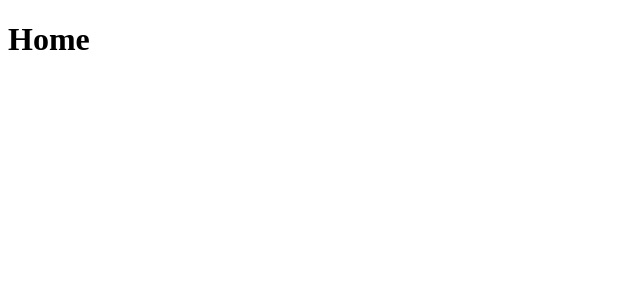
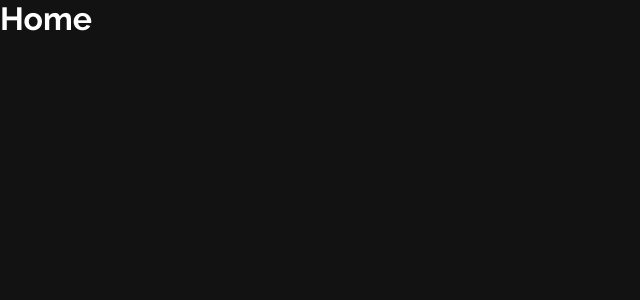
Before and after one commit to ericksvaguilar/portfolio, a Next.js app: page / in a window 1280 px wide. Shown: the top 300 px of the page, without its empty margins (0-640 px from the left). Built offline with nearby package versions, Linux system fonts and the light colour scheme.

Commit message:
:lipstick: add first variables, resets and global styles

```diff
--- a/styles/global.css
+++ b/styles/global.css
@@ -1,3 +1,30 @@
+/* Variables */
+:root {
+	--dark-tone-ink: #121212;
+	--lost-at-sea: #8f9ba8;
+	--white: #fff;
+}
+
+/* Reset */
+*,
+*::before,
+*::after {
+	margin: 0;
+	padding: 0;
+	box-sizing: border-box;
+}
+
+h1 {
+	font-family: 'Raleway', sans-serif;
+	color: var(--white);
+}
+
+body {
+	font-family: 'Lusitana';
+	background-color: var(--dark-tone-ink);
+	color: var(--lost-at-sea);
+}
+
 /* Fonts */
 @font-face {
 	font-family: 'Raleway';
```
